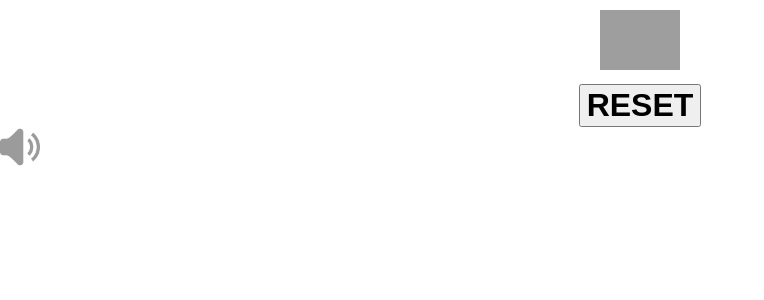
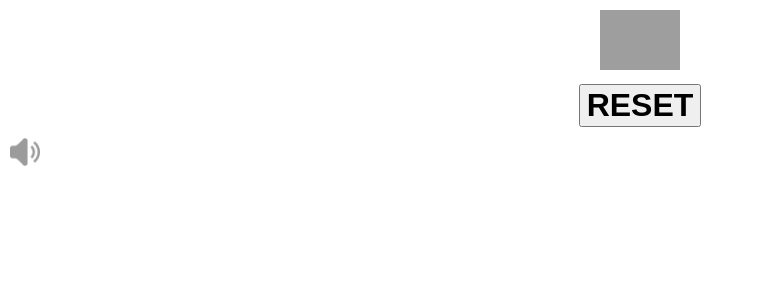
Before and after one commit to jamiehaywood/HeartsPointsTracker, a React (Create React App) app: page / in a window 1280 px wide. Shown: the top 300 px of the page, without its empty margins (0-764 px from the left). Built offline with nearby package versions, Linux system fonts and the light colour scheme; grey boxes are pictures that could not be loaded.

Commit message:
updated styling of SoundBoardIcon component

```diff
--- a/src/Atoms/SoundBoardIcon.js
+++ b/src/Atoms/SoundBoardIcon.js
@@ -4,8 +4,8 @@ import soundboardicon from './Images/soundboardicon.png'
 class SoundBoardIcon extends Component {
     render() {
         return (
-            <div>
-               <img src={soundboardicon} alt="soundboardicon" height="40px"/>
+            <div style={{padding:"10px"}}>
+               <img src={soundboardicon} alt="soundboardicon" height="30px"/>
             </div>
         );
     }
```
